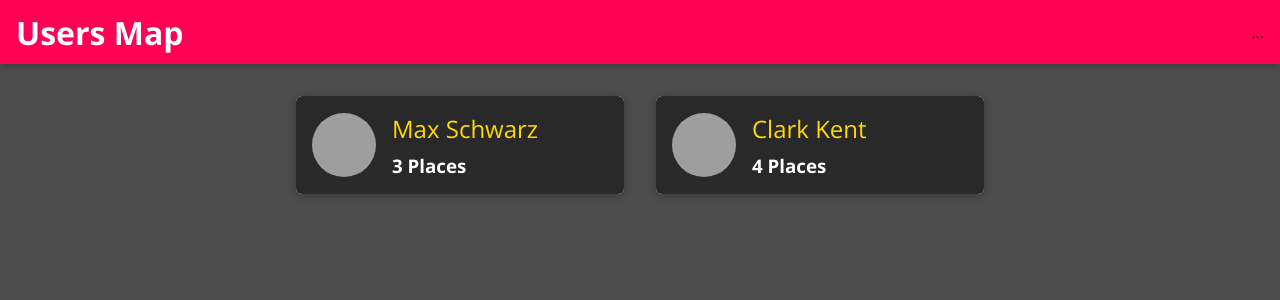
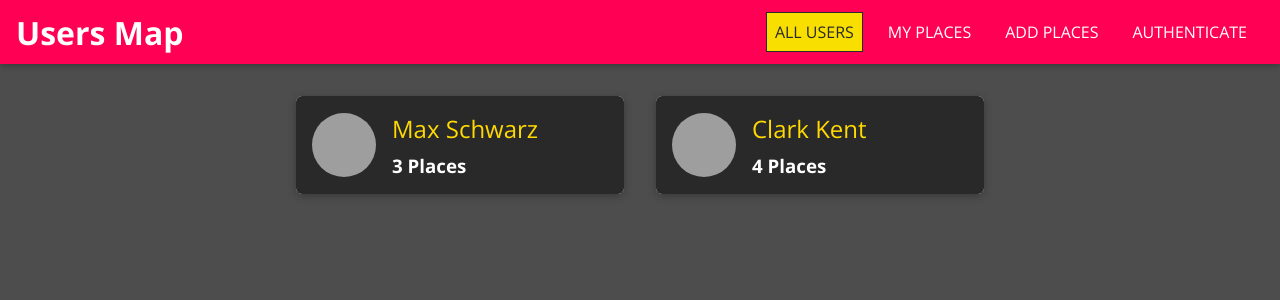
Before and after one commit to xtsebas/usersMap, a React (Vite) app in the folder Frontend/: page / in a window 1280 px wide. Shown: the top 300 px of the page. Built offline with nearby package versions, Linux system fonts and the light colour scheme; grey boxes are pictures that could not be loaded.

Commit message:
feat: created the sidedrawer, navlinks and css og this components

```diff
--- a/Frontend/index.html
+++ b/Frontend/index.html
@@ -7,6 +7,7 @@
     <title>Users Map</title>
   </head>
   <body>
+    <div id="drawer-hook"></div>
     <div id="root"></div>
     <script type="module" src="/src/main.jsx"></script>
   </body>
--- a/Frontend/src/shared/components/Navigation/MainNavigaton.jsx
+++ b/Frontend/src/shared/components/Navigation/MainNavigaton.jsx
@@ -1,13 +1,33 @@
-import React from "react";
+import React, { useState } from "react";
 import { Link } from "react-router-dom/cjs/react-router-dom.min";
 
 import MainHeader from "./MainHeader";
+import NavLinks from "./NavLink";
+import SideDrawer from "./SideDrawer";
+import Backdrop from "../UIElements/Backdrop";
 import './mainnavigation.css'
 
 const MainNavigation = props => {
+    const [drawerIsOpen, setDrawerIsOpen] = useState(false)
+
+    const openDrawer =()=>{
+        setDrawerIsOpen(true);
+    };
+
+    const closeDrawer =()=>{
+        setDrawerIsOpen(false);
+    };
+
     return (
+        <React.Fragment>
+            {drawerIsOpen && <Backdrop onClick={closeDrawer}/> }
+            {drawerIsOpen && (<SideDrawer>
+                <nav className="main-navigation__drawer-nav">
+                    <NavLinks />
+                </nav>
+            </SideDrawer>)}
             <MainHeader>
-            <button className="main-navigation__menu-btn">
+                <button className="main-navigation__menu-btn" onClick={openDrawer}>
                     <span />
                     <span />
                     <span />
@@ -17,10 +37,11 @@
                         Users Map
                     </Link>
                 </h1>
-            <nav>
-                ...
+                <nav className="main-navigation__header-nav">
+                    <NavLinks />
                 </nav>
             </MainHeader>
+        </React.Fragment>
     )
 }
 
--- a/Frontend/src/shared/components/Navigation/NavLink.jsx
+++ b/Frontend/src/shared/components/Navigation/NavLink.jsx
@@ -0,0 +1,24 @@
+import React from "react";
+import { NavLink } from "react-router-dom/cjs/react-router-dom.min";
+
+import './navlinks.css'
+
+const NavLinks = props => {
+    return(
+        <ul className="nav-links">
+            <li>
+                <NavLink to='/' exact>ALL USERS</NavLink>
+            </li>
+            <li>
+                <NavLink to='/u1/places'>MY PLACES</NavLink>
+            </li>
+            <li>
+                <NavLink to='/places/new'>ADD PLACES</NavLink>
+            </li>
+            <li>
+                <NavLink to='/auth'>AUTHENTICATE</NavLink>
+            </li>
+        </ul>
+    )
+}
+export default NavLinks
--- a/Frontend/src/shared/components/Navigation/SideDrawer.jsx
+++ b/Frontend/src/shared/components/Navigation/SideDrawer.jsx
@@ -0,0 +1,15 @@
+import React from "react";
+import ReactDOM from 'react-dom';
+
+import './sidedrawer.css'
+
+const SideDrawer = props =>{
+    const content =
+        <aside className="side-drawer">
+            {props.children}
+        </aside>;
+
+    return ReactDOM.createPortal(content, document.getElementById('drawer-hook'))
+}
+
+export default SideDrawer
--- a/Frontend/src/shared/components/Navigation/navlinks.css
+++ b/Frontend/src/shared/components/Navigation/navlinks.css
@@ -0,0 +1,76 @@
+.nav-links {
+    list-style: none;
+    margin: 0;
+    padding: 0;
+    width: 100%;
+    height: 100%;
+    display: flex;
+    flex-direction: column;
+    justify-content: center;
+    align-items: center;
+  }
+
+  .nav-links li {
+    margin: 1rem;
+  }
+
+  .nav-links a {
+    border: 1px solid transparent;
+    color: #292929;
+    text-decoration: none;
+    padding: 0.5rem;
+  }
+
+  .nav-links a:hover,
+  .nav-links a:active,
+  .nav-links a.active {
+    background: #f8df00;
+    border-color: #292929;
+    color: #292929;
+  }
+
+  .nav-links button {
+    cursor: pointer;
+    border: 1px solid #292929;
+    color: #292929;
+    background: transparent;
+    padding: 0.5rem;
+    font: inherit;
+  }
+
+  .nav-links button:focus {
+    outline: none;
+  }
+
+  .nav-links button:hover,
+  .nav-links button:active {
+    background: #292929;
+    color: white;
+  }
+
+  @media (min-width: 768px) {
+    .nav-links {
+      flex-direction: row;
+    }
+
+    .nav-links li {
+      margin: 0 0.5rem;
+    }
+
+    .nav-links a {
+      color: white;
+      text-decoration: none;
+    }
+
+    .nav-links button {
+      border: 1px solid white;
+      color: white;
+      background: transparent;
+    }
+
+    .nav-links button:hover,
+    .nav-links button:active {
+      background: #f8df00;
+      color: #292929;
+    }
+  }
--- a/Frontend/src/shared/components/Navigation/sidedrawer.css
+++ b/Frontend/src/shared/components/Navigation/sidedrawer.css
@@ -0,0 +1,10 @@
+.side-drawer {
+    position: fixed;
+    left: 0;
+    top: 0;
+    z-index: 100;
+    height: 100vh;
+    width: 70%;
+    background: white;
+    box-shadow: 0 2px 8px rgba(0, 0, 0, 0.26);
+}
--- /dev/null
+++ b/Frontend/src/shared/components/UIElements/Backdrop.css
@@ -0,0 +1,9 @@
+.backdrop {
+  position: fixed;
+  top: 0;
+  left: 0;
+  width: 100%;
+  height: 100vh;
+  background: rgba(0, 0, 0, 0.75);
+  z-index: 10;
+}
--- /dev/null
+++ b/Frontend/src/shared/components/UIElements/Backdrop.jsx
@@ -0,0 +1,13 @@
+import React from 'react';
+import ReactDOM from 'react-dom';
+
+import './Backdrop.css';
+
+const Backdrop = props => {
+  return ReactDOM.createPortal(
+    <div className="backdrop" onClick={props.onClick}></div>,
+    document.getElementById('drawer-hook')
+  );
+};
+
+export default Backdrop;
```
Lines whose indentation alone changed are shown as unchanged.
